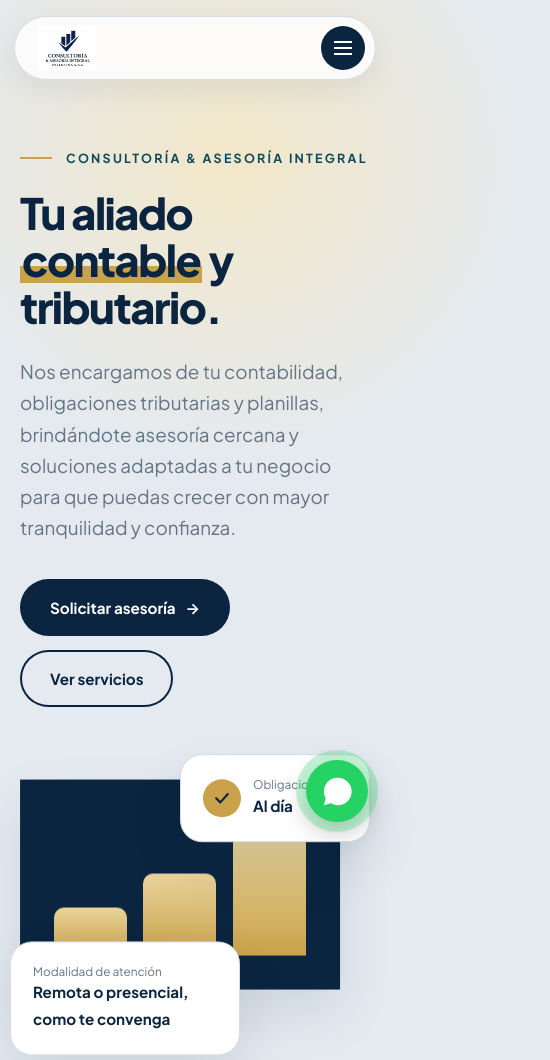
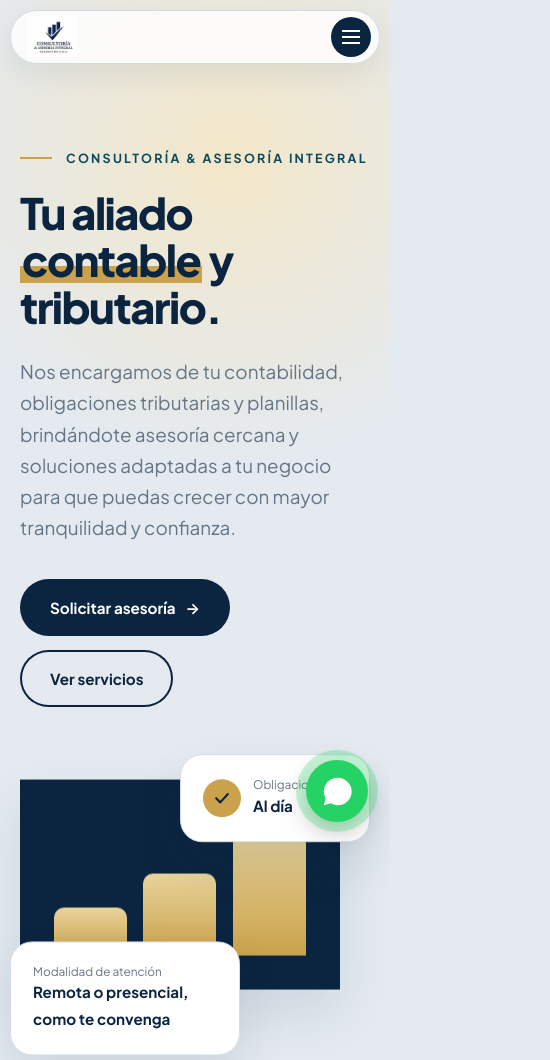
Before and after one commit to Carlosacee/asva, a plain HTML site: page index.html in a window 390 px wide. Shown: the top 1060 px of the page, 550 px wide, since content can reach past the window. Drawn offline with Linux system fonts and the light colour scheme.

Commit message:
Update styles.css

```diff
--- a/css/styles.css
+++ b/css/styles.css
@@ -13,7 +13,7 @@
   --font:'Plus Jakarta Sans',system-ui,-apple-system,'Segoe UI',sans-serif;
 }
 *{box-sizing:border-box;margin:0;padding:0}
-html{scroll-behavior:smooth}
+html{scroll-behavior:smooth;overflow-x:hidden}
 body{font-family:var(--font);color:var(--ink);background:var(--cream);line-height:1.65;-webkit-font-smoothing:antialiased;overflow-x:hidden}
 img{max-width:100%;display:block}
 a{color:inherit;text-decoration:none}
@@ -51,8 +51,9 @@ header.site{position:fixed;top:16px;left:0;right:0;z-index:50;pointer-events:non
 .burger span{display:block;width:18px;height:2px;background:#fff;margin:4px auto;transition:.25s}
 
 /* Hero */
-.hero{padding:170px 0 90px;position:relative}
+.hero{padding:170px 0 90px;position:relative;overflow-x:clip}
 .hero::before{content:"";position:absolute;top:-160px;right:-160px;width:640px;height:640px;border-radius:50%;background:radial-gradient(circle,var(--gold-soft),transparent 68%);z-index:-1}
+.hero-grid>*{min-width:0}
 .hero-grid{display:grid;grid-template-columns:1.2fr .8fr;gap:50px;align-items:center}
 .hero h1{font-size:clamp(2.7rem,6.6vw,5.4rem);margin-bottom:26px}
 .hero p{font-size:1.18rem;color:var(--muted);max-width:520px;margin-bottom:36px}
@@ -231,3 +232,11 @@ footer.site{background:var(--navy);padding:0;margin-top:0}
 form.quote,
 .v1,
 .cta{border-radius:0}
+
+/* Header en celular: ajustado al ancho de pantalla */
+@media(max-width:620px){
+  header.site{top:10px}
+  .nav{width:calc(100% - 20px);padding:6px 8px 6px 16px}
+  .brand img{height:40px}
+  .burger{width:40px;height:40px;flex:none}
+}
```
